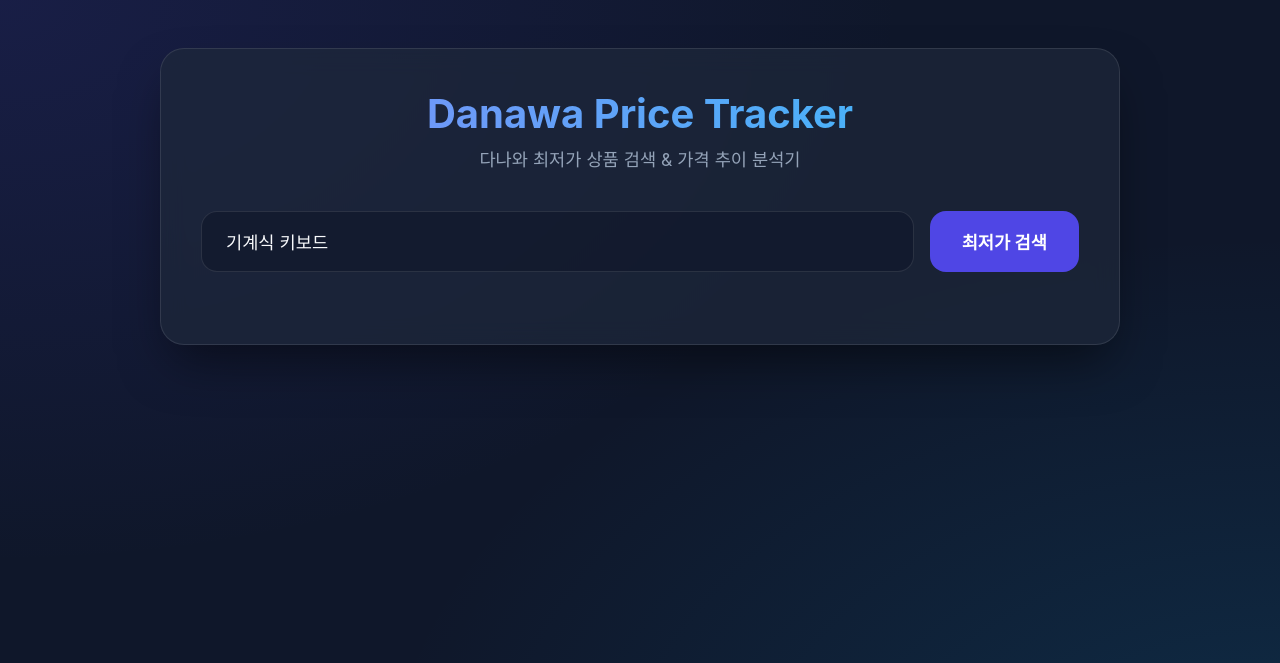
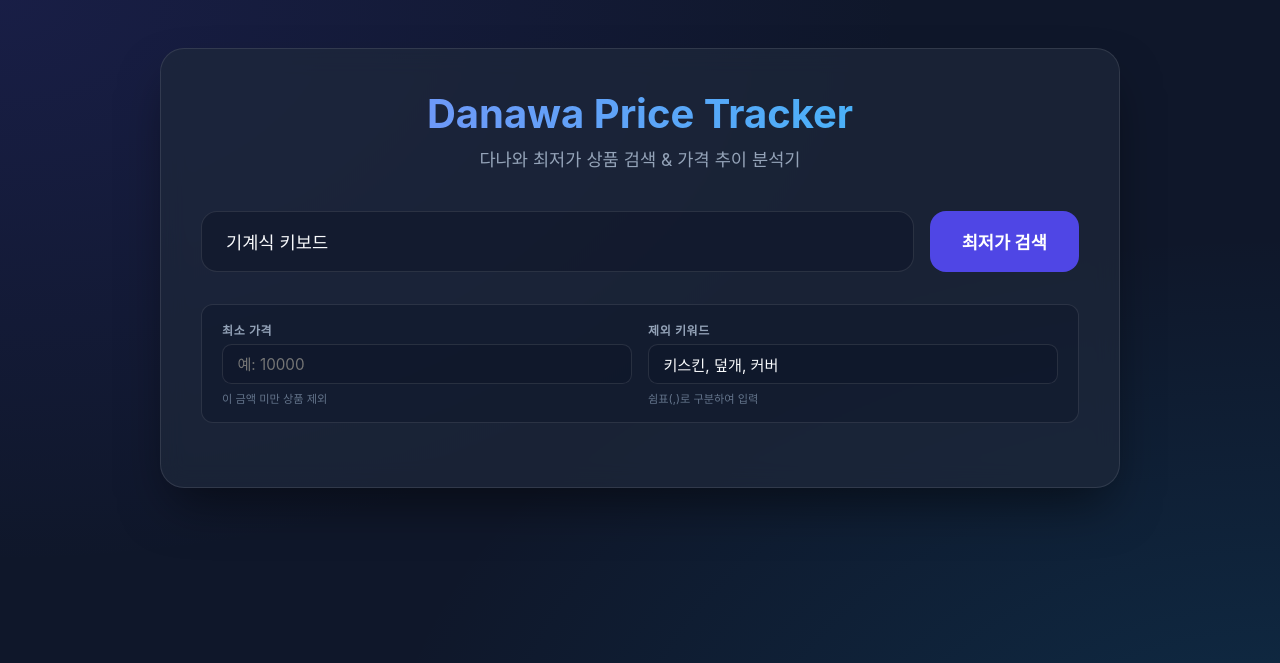
Before and after one commit to kdevelop1592-coder/Web_croll, a Flask app: page / in a window 1280 px wide. Shown: the top 663 px of the page. Run offline with Flask 3, Linux system fonts and the light colour scheme.

Commit message:
버그 픽스

```diff
--- a/app.py
+++ b/app.py
@@ -41,7 +41,9 @@ def save_price_history(keyword, items):
 
 init_db()
 
-def crawl_danawa(keyword, max_items=10):
+def crawl_danawa(keyword, max_items=10, min_price=0, exclude_keywords=None):
+    if exclude_keywords is None:
+        exclude_keywords = []
     encoded_keyword = parse.quote(keyword)
     url = f"https://search.danawa.com/dsearch.php?k1={encoded_keyword}&module=goods&act=dispMain&sort=priceASC"
 
@@ -86,6 +88,15 @@ def crawl_danawa(keyword, max_items=10):
                 price = int(price_text) if price_text.isdigit() else 0
                 if price <= 0: continue
 
+                # 최소 가격 필터
+                if price < min_price:
+                    continue
+
+                # 제외 키워드 필터
+                name_lower = name.lower()
+                if any(kw.lower() in name_lower for kw in exclude_keywords if kw.strip()):
+                    continue
+
                 shop = "N/A"
                 mall_el = item.select_one('.mall_name')
                 if mall_el:
@@ -127,7 +138,11 @@ def search():
     if not keyword:
         return jsonify({"error": "검색어를 입력해주세요."}), 400
 
-    result = crawl_danawa(keyword)
+    min_price = int(data.get('min_price', 0) or 0)
+    exclude_raw = data.get('exclude_keywords', '')
+    exclude_keywords = [k.strip() for k in exclude_raw.split(',') if k.strip()]
+
+    result = crawl_danawa(keyword, min_price=min_price, exclude_keywords=exclude_keywords)
     if "error" in result:
         return jsonify({"error": result["error"]}), 500
 
--- a/templates/index.html
+++ b/templates/index.html
@@ -395,6 +395,55 @@
                 display: none;
             }
         }
+
+        /* ===== FILTER PANEL ===== */
+        .filter-panel {
+            display: flex;
+            gap: 1rem;
+            flex-wrap: wrap;
+            margin-bottom: 1.5rem;
+            padding: 1rem 1.25rem;
+            background: rgba(15, 23, 42, 0.5);
+            border: 1px solid var(--border);
+            border-radius: 0.75rem;
+        }
+
+        .filter-group {
+            display: flex;
+            flex-direction: column;
+            gap: 0.35rem;
+            flex: 1;
+            min-width: 180px;
+        }
+
+        .filter-label {
+            font-size: 0.75rem;
+            font-weight: 600;
+            color: var(--text-muted);
+            text-transform: uppercase;
+            letter-spacing: 0.05em;
+        }
+
+        .filter-input {
+            padding: 0.6rem 0.9rem;
+            font-size: 0.95rem;
+            background: rgba(15, 23, 42, 0.6);
+            border: 1px solid var(--border);
+            border-radius: 0.6rem;
+            color: var(--text-color);
+            outline: none;
+            transition: all 0.2s;
+        }
+
+        .filter-input:focus {
+            border-color: var(--primary);
+            box-shadow: 0 0 0 2px rgba(79, 70, 229, 0.15);
+        }
+
+        .filter-hint {
+            font-size: 0.7rem;
+            color: #64748b;
+        }
     </style>
 </head>
 
@@ -413,6 +462,21 @@
                     <span class="btn-text">최저가 검색</span>
                     <div class="spinner"></div>
                 </button>
+            </div>
+
+            <!-- 필터 패널 -->
+            <div class="filter-panel">
+                <div class="filter-group">
+                    <label class="filter-label" for="minPrice">최소 가격</label>
+                    <input type="number" id="minPrice" class="filter-input" placeholder="예: 10000" min="0" step="1000">
+                    <div class="filter-hint">이 금액 미만 상품 제외</div>
+                </div>
+                <div class="filter-group">
+                    <label class="filter-label" for="excludeKeywords">제외 키워드</label>
+                    <input type="text" id="excludeKeywords" class="filter-input" placeholder="키스킨, 덮개, 커버"
+                        value="키스킨, 덮개, 커버">
+                    <div class="filter-hint">쉼표(,)로 구분하여 입력</div>
+                </div>
             </div>
 
             <div id="errorMessage" class="error-message"></div>
@@ -505,10 +569,13 @@
                 resultsContainer.style.display = 'none';
 
                 try {
+                    const minPrice = parseInt(document.getElementById('minPrice').value || '0', 10) || 0;
+                    const excludeKeywords = document.getElementById('excludeKeywords').value || '';
+
                     const response = await fetch('/api/search', {
                         method: 'POST',
                         headers: { 'Content-Type': 'application/json' },
-                        body: JSON.stringify({ keyword })
+                        body: JSON.stringify({ keyword, min_price: minPrice, exclude_keywords: excludeKeywords })
                     });
                     const data = await response.json();
                     if (!response.ok || data.error) throw new Error(data.error || "서버 오류가 발생했습니다.");
```
Also changed, not shown: danawa_search_기계식 키보드_top10.csv (+8 -8 lines), danawa_search_독거미 키보드 108_top10.csv (added, +11 -0 lines), danawa_search_독거미 키보드 F108_top10.csv (added, +11 -0 lines), danawa_search_독거미 키보드_top10.csv (added, +11 -0 lines), price_history.db.
